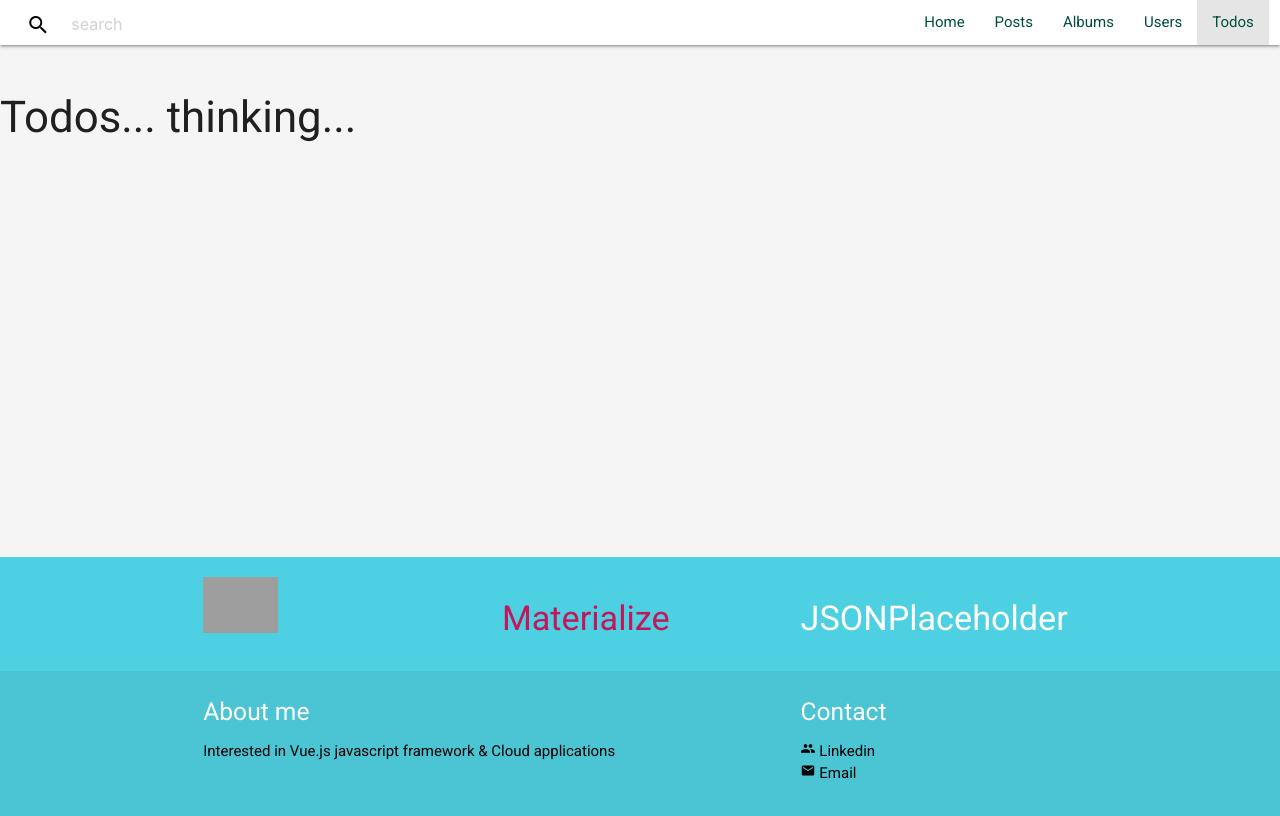
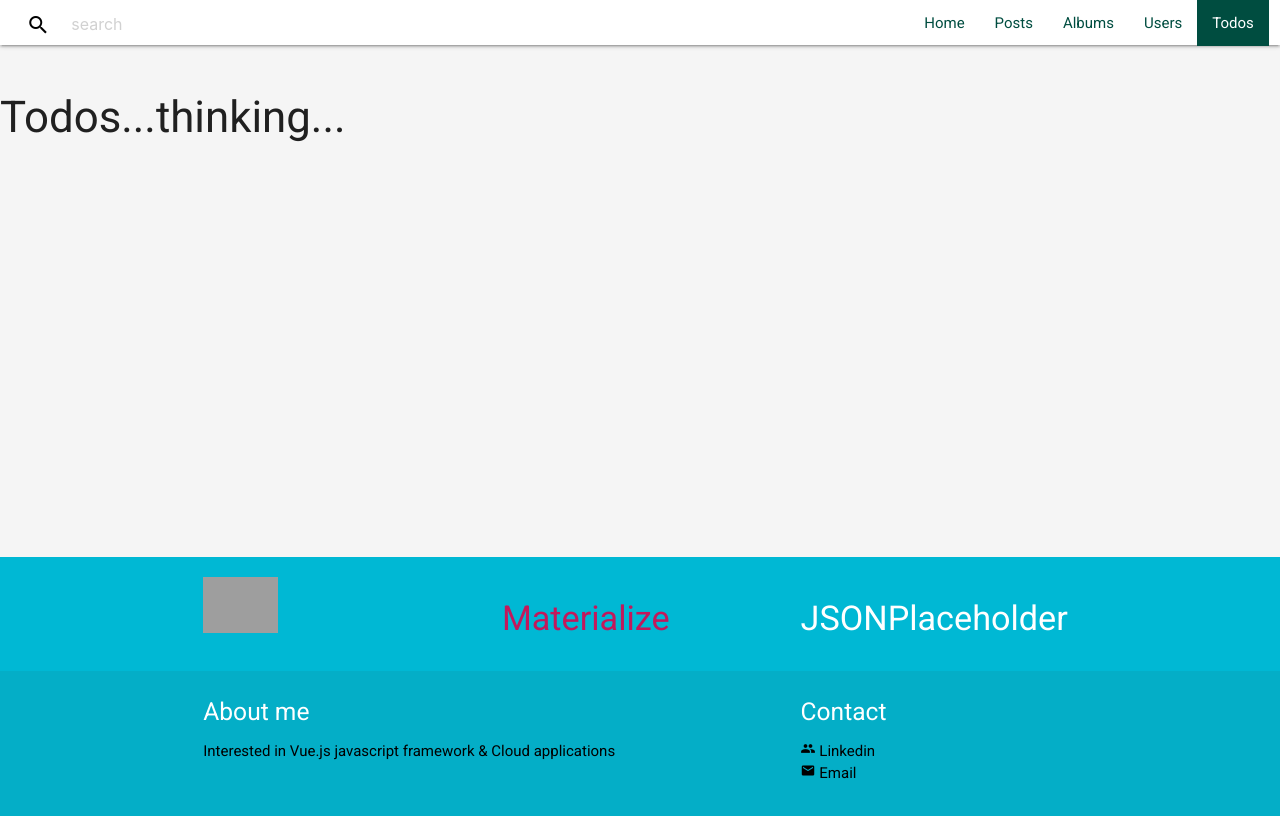
Before and after one commit to gouthamrangarajan/Vuejs, a Nuxt app in the folder nuxt-materialize/: page /todos in a window 1280 px wide. Shown: the top 816 px of the page. Built offline with nearby package versions, Linux system fonts and the light colour scheme; grey boxes are pictures that could not be loaded.

Commit message:
navbar color changes

```diff
--- a/nuxt-materialize/components/AppFooter.vue
+++ b/nuxt-materialize/components/AppFooter.vue
@@ -1,5 +1,5 @@
 <template functional>
-    <footer class="page-footer cyan lighten-2">
+    <footer class="page-footer cyan accent-4">
         <div class="container">
               <div class="row">
                 <div class="col s4">
--- a/nuxt-materialize/components/NavBar.vue
+++ b/nuxt-materialize/components/NavBar.vue
@@ -14,11 +14,16 @@
         <div class="col l6 s2">
             <a href="#" data-target="side-nav" class="sidenav-trigger"><i class="material-icons teal-text text-darken-4">menu</i></a>
             <ul id="nav-mobile" class="right hide-on-med-and-down">
-              <li :class="{'active':$route.path=='/'}"><nuxt-link to="/" class="teal-text text-darken-4">Home</nuxt-link></li>
-              <li :class="{'active':$route.path=='/posts'}"><nuxt-link to="/posts" class="teal-text text-darken-4">Posts</nuxt-link></li>
-              <li :class="{'active':$route.path=='/albums'}"><nuxt-link to="/albums" class="teal-text text-darken-4">Albums</nuxt-link></li>
-              <li :class="{'active':$route.path=='/users'}"><nuxt-link to="/users" class="teal-text text-darken-4">Users</nuxt-link></li>
-              <li :class="{'active':$route.path=='/todos'}"><nuxt-link to="/todos" class="teal-text text-darken-4">Todos</nuxt-link></li>
+              <li :class="{'active':$route.path=='/'}"><nuxt-link to="/"
+                 class="waves-effect waves-teal teal-text text-darken-4">Home</nuxt-link></li>
+              <li :class="{'active':$route.path=='/posts'}"><nuxt-link to="/posts"
+                class="waves-effect waves-teal teal-text text-darken-4">Posts</nuxt-link></li>
+              <li :class="{'active':$route.path=='/albums'}"><nuxt-link to="/albums"
+                 class="waves-effect waves-teal teal-text text-darken-4">Albums</nuxt-link></li>
+              <li :class="{'active':$route.path=='/users'}"><nuxt-link to="/users"
+                class="waves-effect waves-teal teal-text text-darken-4">Users</nuxt-link></li>
+              <li :class="{'active':$route.path=='/todos'}"><nuxt-link to="/todos"
+                class="waves-effect waves-teal teal-text text-darken-4">Todos</nuxt-link></li>
             </ul>
         </div>
       </div>
@@ -26,11 +31,16 @@
     </div>
     <ul class="sidenav" id="side-nav">
           <li><div class="user-view"></div></li>
-          <li :class="{'active':$route.path=='/'}"><nuxt-link to="/" class="teal-text text-darken-4">Home</nuxt-link></li>
-          <li :class="{'active':$route.path=='/posts'}"><nuxt-link to="/posts" class="teal-text text-darken-4">Posts</nuxt-link></li>
-          <li :class="{'active':$route.path=='/albums'}"><nuxt-link to="/albums" class="teal-text text-darken-4">Albums</nuxt-link></li>
-          <li :class="{'active':$route.path=='/users'}"><nuxt-link to="/users" class="teal-text text-darken-4">Users</nuxt-link></li>
-          <li :class="{'active':$route.path=='/todos'}"><nuxt-link to="/todos" class="teal-text text-darken-4">Todos</nuxt-link></li>
+          <li :class="{'active':$route.path=='/'}"><nuxt-link to="/"
+             class="waves-effect waves-teal teal-text text-darken-4">Home</nuxt-link></li>
+          <li :class="{'active':$route.path=='/posts'}"><nuxt-link to="/posts"
+             class="waves-effect waves-teal teal-text text-darken-4">Posts</nuxt-link></li>
+          <li :class="{'active':$route.path=='/albums'}"><nuxt-link to="/albums"
+             class="waves-effect waves-teal teal-text text-darken-4">Albums</nuxt-link></li>
+          <li :class="{'active':$route.path=='/users'}"><nuxt-link to="/users"
+             class="waves-effect waves-teal teal-text text-darken-4">Users</nuxt-link></li>
+          <li :class="{'active':$route.path=='/todos'}"><nuxt-link to="/todos"
+             class="waves-effect waves-teal teal-text text-darken-4">Todos</nuxt-link></li>
       </ul>
   </div>
 </transition>
@@ -87,4 +97,10 @@ i{
 .nav-slide-leave-to{
    transform:translateY(-45rem);
 }
+li.active{
+  background-color: #004d40!important;
+}
+li.active a{
+  color: #fff!important;
+}
 </style>
--- a/nuxt-materialize/pages/todos.vue
+++ b/nuxt-materialize/pages/todos.vue
@@ -1,6 +1,5 @@
 <template>
   <h3>
-    Todos...
-    thinking...
+    Todos...thinking...
   </h3>
 </template>
```
